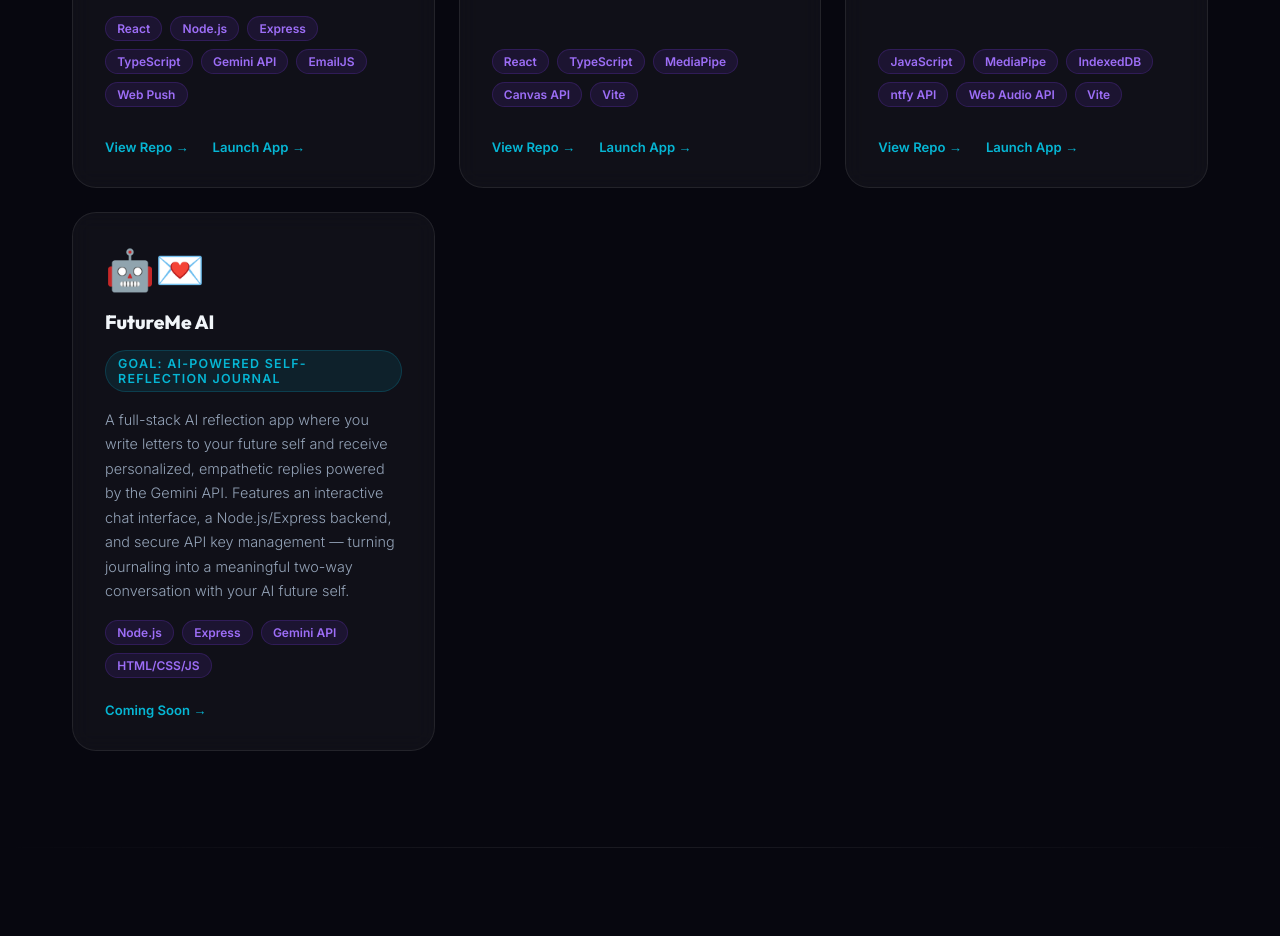
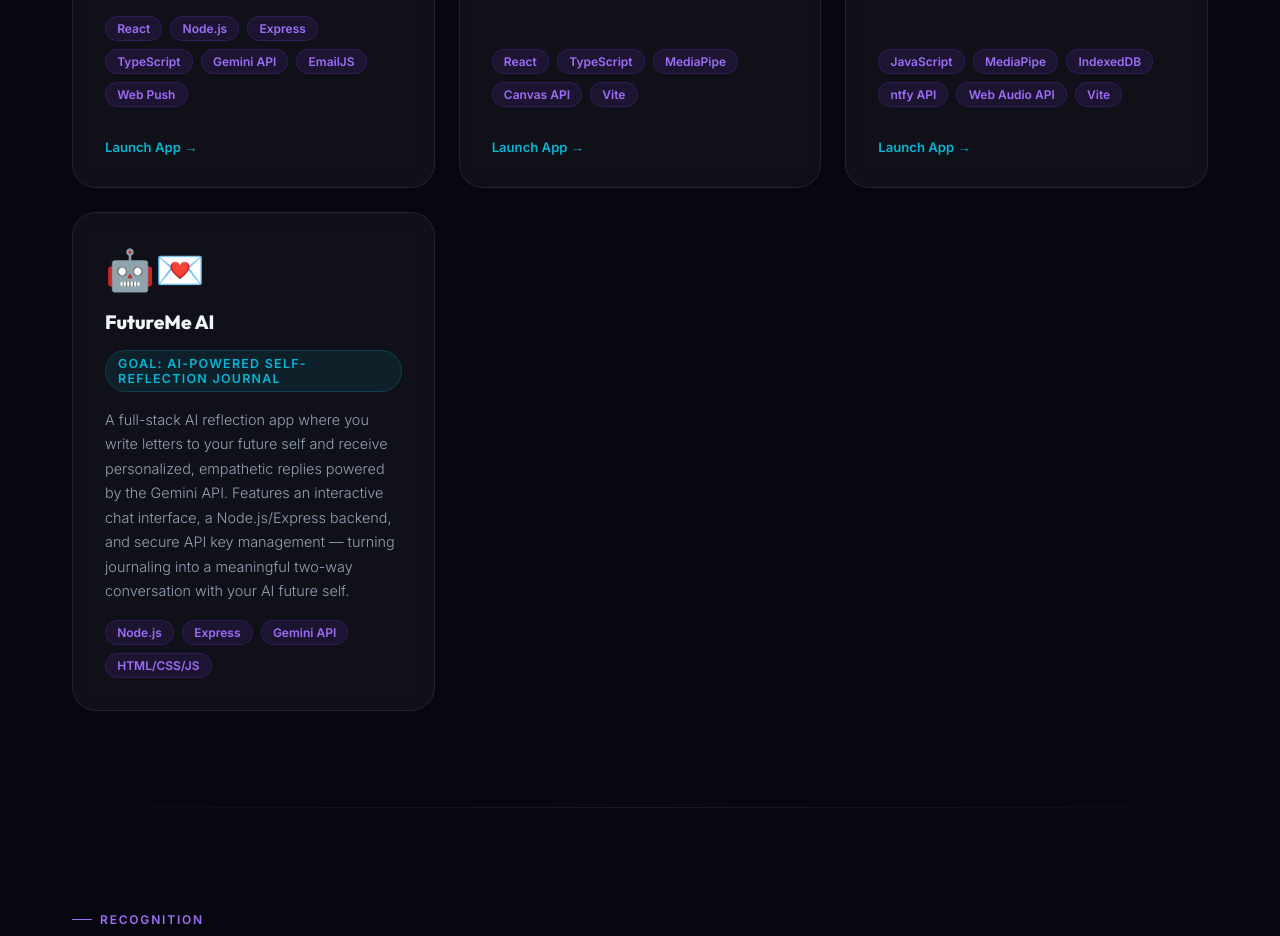
Before and after one commit to SameerJoshi7/MyProfile, a React (Vite) app: page / in a window 1280 px wide. Shown: the part 4720-5656 px from the top of the page. Built offline with nearby package versions, Linux system fonts and the light colour scheme.

Commit message:
fix: remove github repo urls from project cards

```diff
--- a/src/App.tsx
+++ b/src/App.tsx
@@ -453,9 +453,6 @@ export default function App() {
               <span>Web Push</span>
             </div>
             <div className="project-links screen-only">
-              <a href="https://github.com/SameerJoshi7/GitaDaily" target="_blank" className="project-link" id="gitaDailyGithub">
-                View Repo &rarr;
-              </a>
               <a href="https://gita-daily-lake.vercel.app/" target="_blank" className="project-link" id="gitaDailyApp">
                 Launch App &rarr;
               </a>
@@ -479,9 +476,6 @@ export default function App() {
               <span>Vite</span>
             </div>
             <div className="project-links screen-only">
-              <a href="https://github.com/SameerJoshi7/glow-finger-draw" target="_blank" className="project-link" id="glowFingerDrawGithub">
-                View Repo &rarr;
-              </a>
               <a href="https://SameerJoshi7.github.io/glow-finger-draw/" target="_blank" className="project-link" id="glowFingerDrawApp">
                 Launch App &rarr;
               </a>
@@ -507,9 +501,6 @@ export default function App() {
               <span>Vite</span>
             </div>
             <div className="project-links screen-only">
-              <a href="https://github.com/SameerJoshi7/face-guard" target="_blank" className="project-link" id="faceGuardGithub">
-                View Repo &rarr;
-              </a>
               <a href="https://SameerJoshi7.github.io/face-guard/" target="_blank" className="project-link" id="faceGuardApp">
                 Launch App &rarr;
               </a>
@@ -532,9 +523,7 @@ export default function App() {
               <span>Gemini API</span>
               <span>HTML/CSS/JS</span>
             </div>
-            <a href="https://github.com/SameerJoshi7/futureme" target="_blank" className="project-link screen-only" id="futureMeGithub">
-              Coming Soon &rarr;
-            </a>
+
           </div>
         </div>
       </section>
```
